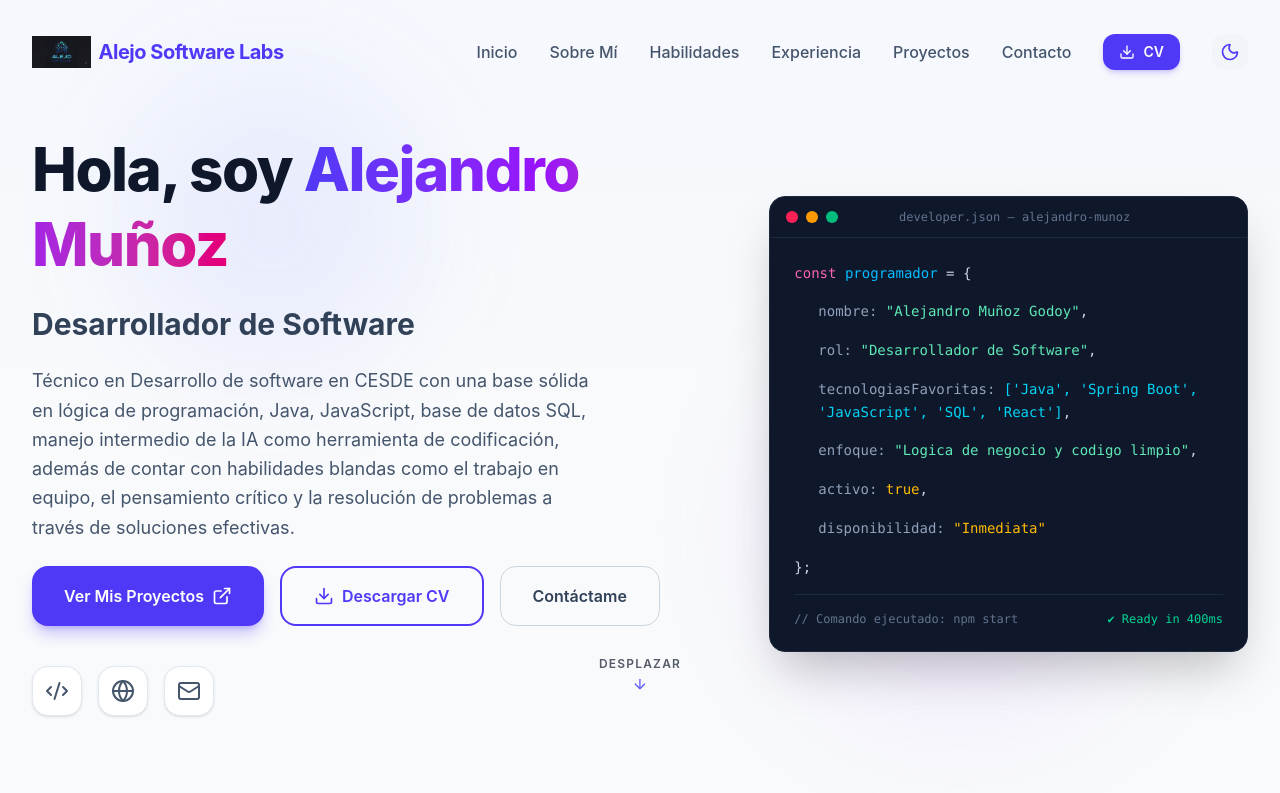
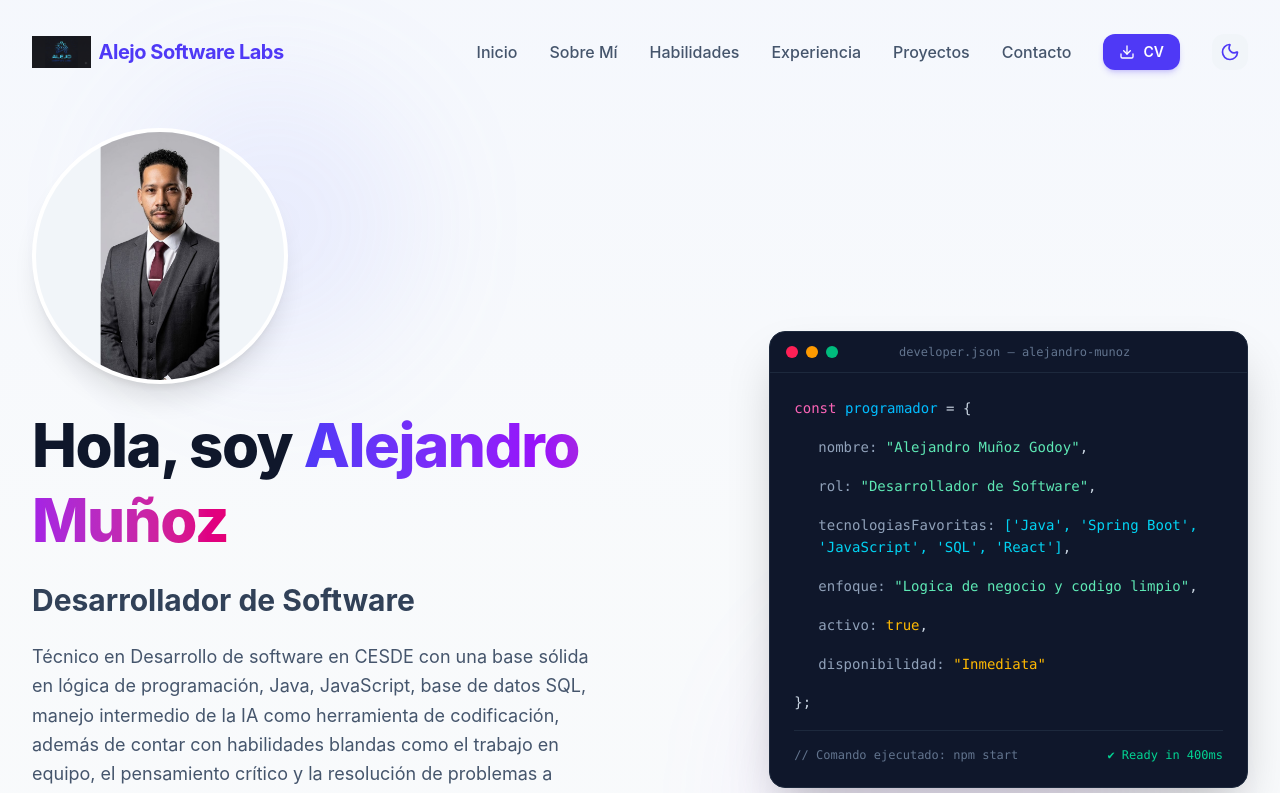
Before and after one commit to alejo-software-lab/hoja-de-vida-react, a React (Vite) app in the folder src/main/frontend/: page / in a window 1280 px wide. Shown: the top 793 px of the page. Built offline with nearby package versions, Linux system fonts and the light colour scheme.

Commit message:
feat: restore photo in Hero section

```diff
--- a/src/main/frontend/src/components/Hero.jsx
+++ b/src/main/frontend/src/components/Hero.jsx
@@ -14,6 +14,7 @@ const Hero = () => {
       setTimeout(() => setStep(3), 500),
       setTimeout(() => setStep(4), 700),
       setTimeout(() => setStep(5), 900),
+      setTimeout(() => setStep(6), 1100),
     ];
     return () => timers.forEach(clearTimeout);
   }, []);
@@ -35,6 +36,18 @@ const Hero = () => {
           <div className="lg:col-span-7 flex flex-col items-center lg:items-start text-center lg:text-left space-y-6">
 
             <div className={fade(1)}>
+              <div className="w-44 h-44 sm:w-56 sm:h-56 lg:w-64 lg:h-64 rounded-full overflow-hidden border-4 border-white dark:border-slate-800 shadow-xl bg-slate-100 dark:bg-slate-800 flex items-center justify-center hover:scale-105 hover:shadow-2xl transition-all duration-500">
+                <img
+                  src="/foto-alejo.jpg"
+                  alt="Foto de Alejandro Muñoz"
+                  className="w-full h-full object-contain scale-[1.06]"
+                  onError={(e) => { e.currentTarget.style.display = 'none'; e.currentTarget.nextElementSibling.style.display = 'flex'; }}
+                />
+                <span className="hidden w-full h-full items-center justify-center text-slate-400 text-sm font-medium">Tu foto</span>
+              </div>
+            </div>
+
+            <div className={fade(2)}>
               <h1 className="text-4xl sm:text-5xl md:text-6xl font-extrabold tracking-tight text-slate-900 dark:text-white leading-tight">
                 Hola, soy{" "}
                 <span className="text-transparent bg-clip-text bg-gradient-to-r from-indigo-600 via-purple-600 to-pink-600 dark:from-indigo-400 dark:via-purple-400 dark:to-pink-400">
@@ -43,13 +56,13 @@ const Hero = () => {
               </h1>
             </div>
 
-            <div className={fade(2)}>
+            <div className={fade(3)}>
               <h2 className="text-2xl sm:text-3xl font-bold text-slate-700 dark:text-slate-300">
                 Desarrollador de Software
               </h2>
             </div>
 
-            <div className={fade(3)}>
+            <div className={fade(4)}>
               <p className="max-w-xl text-lg text-slate-600 dark:text-slate-450 leading-relaxed">
                 Técnico en Desarrollo de software en CESDE con una base sólida en
                 lógica de programación, Java, JavaScript, base de datos SQL, manejo
@@ -60,7 +73,7 @@ const Hero = () => {
               </p>
             </div>
 
-            <div className={fade(4)}>
+            <div className={fade(5)}>
               <div className="flex flex-col sm:flex-row gap-4 w-full sm:w-auto">
                 <a href="#proyectos" className="inline-flex items-center justify-center px-8 py-4 rounded-2xl bg-indigo-600 hover:bg-indigo-700 text-white font-semibold shadow-lg shadow-indigo-600/30 hover:shadow-indigo-600/50 hover:scale-105 transition-all duration-300 group">
                   <span>Ver Mis Proyectos</span>
@@ -76,7 +89,7 @@ const Hero = () => {
               </div>
             </div>
 
-            <div className={fade(5)}>
+            <div className={fade(6)}>
               <div className="flex items-center gap-4 pt-4">
                 <a href="https://github.com/alejo-software-lab" target="_blank" rel="noreferrer" className="p-3 rounded-2xl bg-white dark:bg-slate-900 border border-slate-200 dark:border-slate-850 hover:border-indigo-500 text-slate-600 dark:text-slate-400 hover:text-indigo-600 dark:hover:text-indigo-400 shadow-sm hover:shadow-lg hover:scale-110 transition-all duration-300">
                   <Code2 className="w-6 h-6" />
@@ -92,7 +105,7 @@ const Hero = () => {
           </div>
 
           {/* Terminal */}
-          <div className={`lg:col-span-5 relative w-full flex justify-center transition-all duration-[800ms] ease-[cubic-bezier(0.16,1,0.3,1)] ${step >= 2 ? 'opacity-100 translate-y-0' : 'opacity-0 translate-y-6'}`}>
+          <div className={`lg:col-span-5 relative w-full flex justify-center transition-all duration-[800ms] ease-[cubic-bezier(0.16,1,0.3,1)] ${step >= 3 ? 'opacity-100 translate-y-0' : 'opacity-0 translate-y-6'}`}>
             <div className="w-full max-w-lg bg-slate-900 dark:bg-slate-950 rounded-2xl border border-slate-800 shadow-2xl overflow-hidden font-mono text-sm leading-relaxed text-slate-350 hover:shadow-indigo-500/20 hover:border-slate-700 transition-all duration-500">
               <div className="flex items-center justify-between px-4 py-3 bg-slate-850 border-b border-slate-800">
                 <div className="flex space-x-2">
```
